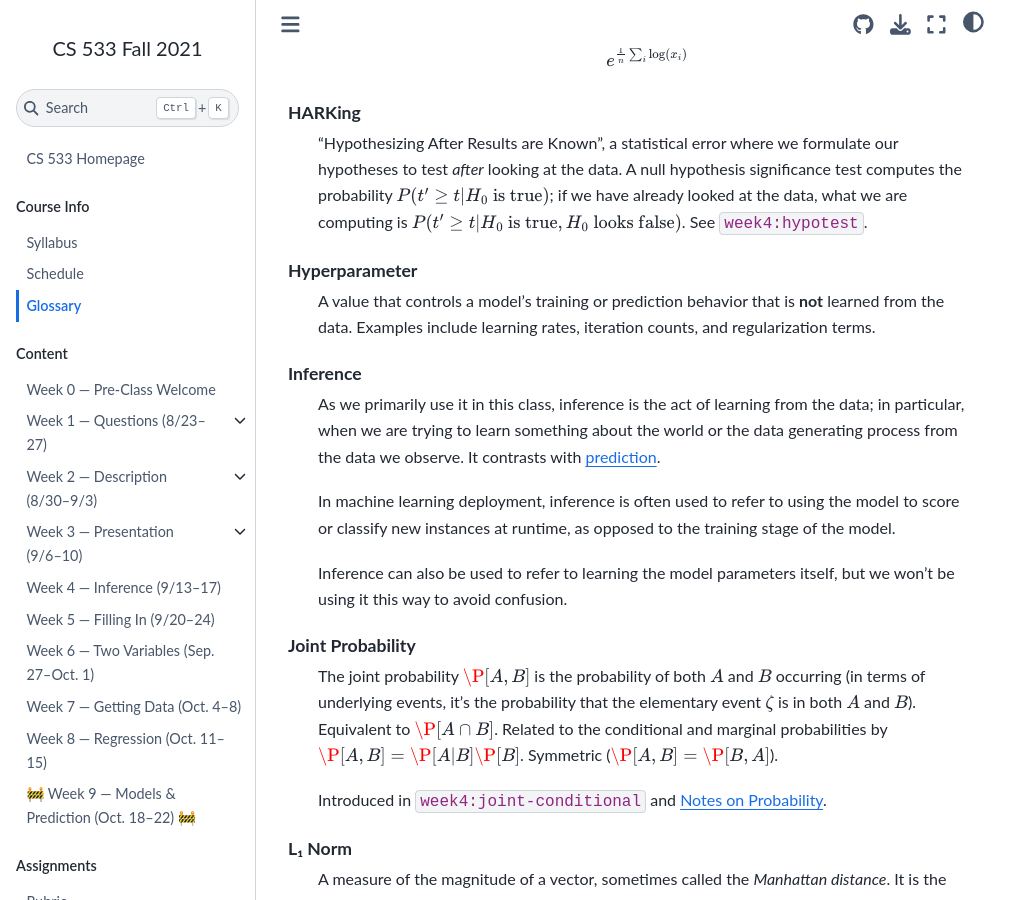
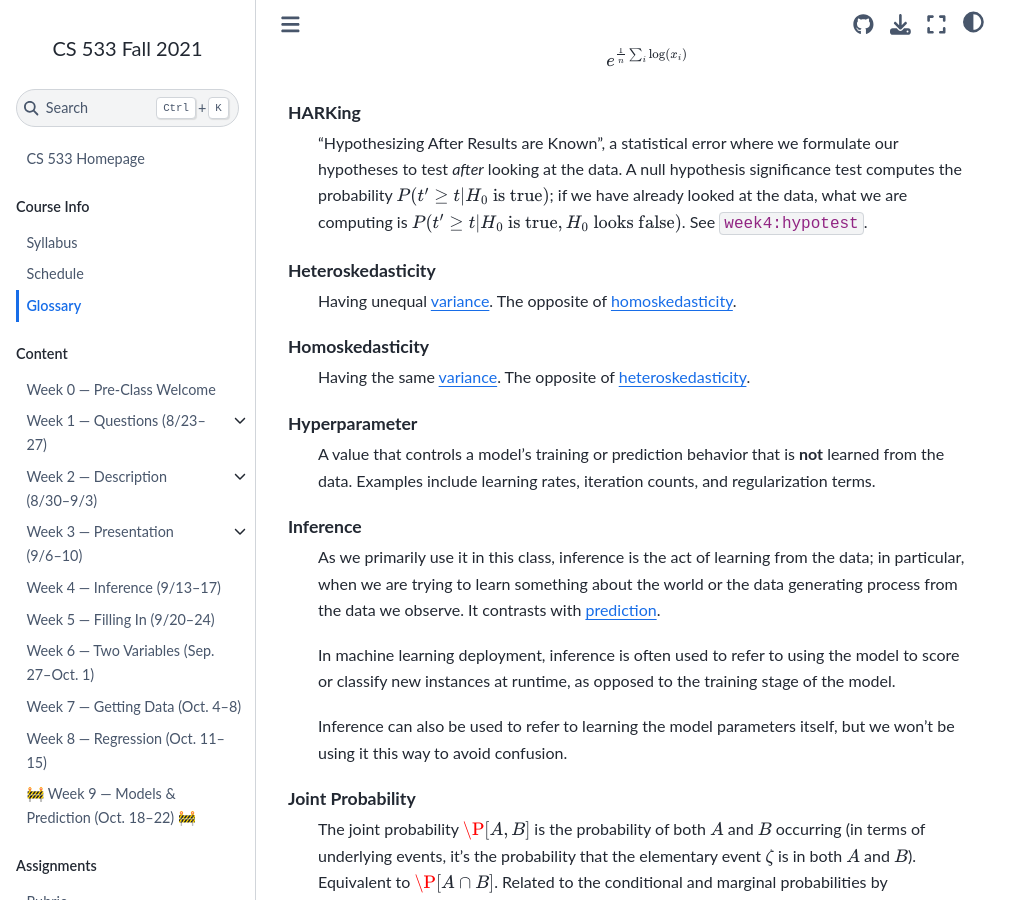
Before and after one commit to mdekstrand/cs533-web, a Jupyter Book: the page built from glossary.md, in a window 1280 px wide and 900 px high, scrolled down 5114 px. Shown: the whole window, without its empty margins (0-1031 px from the left). Built offline with Jupyter Book 1.0.4 settings and Sphinx 7.4.7 and the Sphinx Book theme 1.1.4, drawn with Linux system fonts in a browser that asks for light colours; pages that are not in the unit, such as notebooks, are missing from menus; cross-references to code outside the pages are shown as plain code; a style sheet for code colours, icons or effects is not loaded.

Commit message:
glossary

```diff
--- a/glossary.md
+++ b/glossary.md
@@ -170,6 +170,12 @@ HARKing
     $P(t' \ge t | H_0 \text{ is true})$; if we have already looked at the data, what we are computing is
     $P(t' \ge t | H_0 \text{ is true}, H_0 \text{ looks false})$.
     See {video}`week4:hypotest`.
+
+Heteroskedasticity
+    Having unequal {term}`variance`.  The opposite of {term}`homoskedasticity`.
+
+Homoskedasticity
+    Having the same {term}`variance`.  The opposite of {term}`heteroskedasticity`.
 
 Hyperparameter
     A value that controls a model's training or prediction behavior that is **not** learned from the data.
```
Also changed, not shown: week8/index.md (+1 -1 lines).
